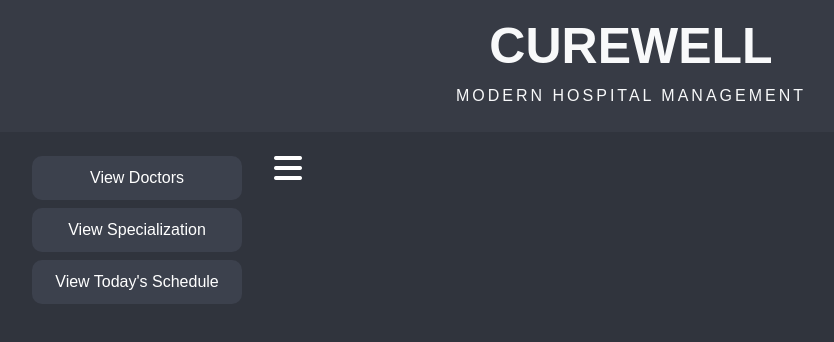
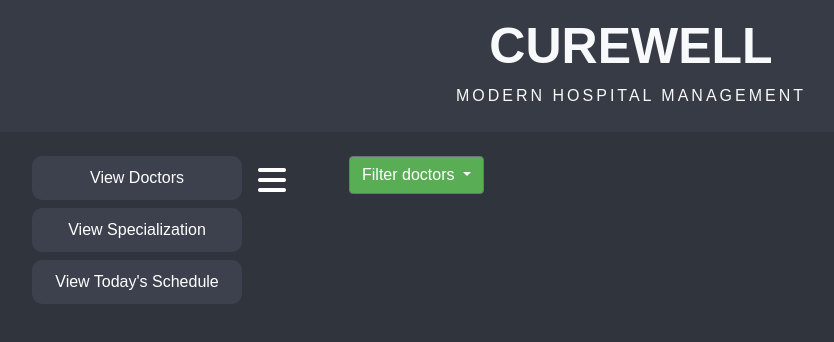
Before and after one commit to Ajay-Nair/CureWellHospital, an Angular app in the folder DoctorAppFrontend/: page / in a window 1280 px wide. Shown: the top 342 px of the page, without its empty margins (9-843 px from the left). Built offline with nearby package versions, Linux system fonts and the light colour scheme.

Commit message:
Added the Filter button and fixed the menu button

```diff
--- a/DoctorAppFrontend/src/app/app.module.ts
+++ b/DoctorAppFrontend/src/app/app.module.ts
@@ -10,6 +10,7 @@ import { MainContentComponent } from './components/main-content/main-content.com
 import { DoctorListComponent } from './components/doctor-list/doctor-list.component';
 import { SpecializationListComponent } from './components/specialization-list/specialization-list.component';
 import { SurgeryListComponent } from './components/surgery-list/surgery-list.component';
+import { FilterMenuComponent } from './components/filter-menu/filter-menu.component';
 
 @NgModule({
   declarations: [
@@ -20,7 +21,8 @@ import { SurgeryListComponent } from './components/surgery-list/surgery-list.com
     MainContentComponent,
     DoctorListComponent,
     SpecializationListComponent,
-    SurgeryListComponent
+    SurgeryListComponent,
+    FilterMenuComponent
   ],
   imports: [
     BrowserModule,
--- /dev/null
+++ b/DoctorAppFrontend/src/app/components/filter-menu/filter-menu.component.html
@@ -0,0 +1,14 @@
+<div class="container right">
+    <div class="dropdown" >
+        <button class="btn btn-secondary dropdown-toggle" type="button" id="dropdownMenuButton" data-toggle="dropdown"
+            aria-haspopup="true" aria-expanded="false" style="background-color: #59AE55; color: white;">
+            Filter doctors
+        </button>
+        <div class="dropdown-menu" aria-labelledby="dropdownMenuButton">
+            <a class="dropdown-item" href="#">All Doctors</a>
+            <a class="dropdown-item" href="#">Specialization 1</a>
+            <a class="dropdown-item" href="#">Specialization 2</a>
+            <a class="dropdown-item" href="#">Specialization 3</a>
+        </div>
+    </div>
+</div>
--- a/DoctorAppFrontend/src/app/components/side-bar/side-bar.component.css
+++ b/DoctorAppFrontend/src/app/components/side-bar/side-bar.component.css
@@ -18,6 +18,7 @@ li{
     background-color: #3C414D;
     border-radius: 10px;
     color: white;
+    cursor: pointer;
 }
 
 li:hover{
--- a/DoctorAppFrontend/src/app/pages/homepage/homepage.component.html
+++ b/DoctorAppFrontend/src/app/pages/homepage/homepage.component.html
@@ -1,12 +1,46 @@
-<app-title-bar></app-title-bar>
+<!-- <app-title-bar></app-title-bar>
 <div class="row">
     <div class="md-col-3 p-3">
         <app-side-bar></app-side-bar>
     </div>
     <div class="md-col-9 p-3">
-        <div class="side-menu-toogle mt-1">
+        <div class="row">
+            <div class="md-col-10">
+                <div class="side-menu-toogle mt-2">
+                    this is the menu bar icon
+                    <i class="menu fa-solid fa-bars fa-2x" id="menuIcon" (click)="sideMenuToggle()" style="color: white; cursor: pointer;"></i>
+                </div>
+            </div>
+            <div class="md-col-1 mt-2">
+                this is the top filter menu to filter out the doctors' list
+                <app-filter-menu></app-filter-menu>
+            </div>
+        </div>
+    </div>
+</div>  -->
+
+<app-title-bar></app-title-bar>
+<div class="row">
+    <div class="md-col-3 p-3">
+        <div class="d-flex">
+            <app-side-bar></app-side-bar>
             <!-- this is the menu bar icon -->
-            <i class="menu fa-solid fa-bars fa-2x" id="menuIcon" (click)="sideMenuToggle()" style="color: white;"></i>
+            <div>
+                <i class="menu fa-solid fa-bars fa-2x p-3" id="menuIcon" (click)="sideMenuToggle()"
+                    style="color: white"></i>
+            </div>
+        </div>
+    </div>
+    <div class="md-col-9 p-3">
+        <div class="row">
+            <div class="container-fluid">
+                <div class="md-col-10">
+
+                </div>
+                <div class="md-col-1 mt-2">
+                    <app-filter-menu></app-filter-menu>
+                </div>
+            </div>
         </div>
     </div>
 </div>
--- a/DoctorAppFrontend/src/index.html
+++ b/DoctorAppFrontend/src/index.html
@@ -10,5 +10,9 @@
 </head>
 <body>
   <app-root></app-root>
+
+  <script src="https://code.jquery.com/jquery-3.2.1.slim.min.js" integrity="sha384-KJ3o2DKtIkvYIK3UENzmM7KCkRr/rE9/Qpg6aAZGJwFDMVNA/GpGFF93hXpG5KkN" crossorigin="anonymous"></script>
+<script src="https://cdn.jsdelivr.net/npm/popper.js@1.12.9/dist/umd/popper.min.js" integrity="sha384-ApNbgh9B+Y1QKtv3Rn7W3mgPxhU9K/ScQsAP7hUibX39j7fakFPskvXusvfa0b4Q" crossorigin="anonymous"></script>
+<script src="https://cdn.jsdelivr.net/npm/bootstrap@4.0.0/dist/js/bootstrap.min.js" integrity="sha384-JZR6Spejh4U02d8jOt6vLEHfe/JQGiRRSQQxSfFWpi1MquVdAyjUar5+76PVCmYl" crossorigin="anonymous"></script>
 </body>
 </html>
```
Also changed, not shown: DoctorAppFrontend/src/app/components/filter-menu/filter-menu.component.ts (added, +10 -0 lines), 1 other file (tests, documents, lock files or other folders).
